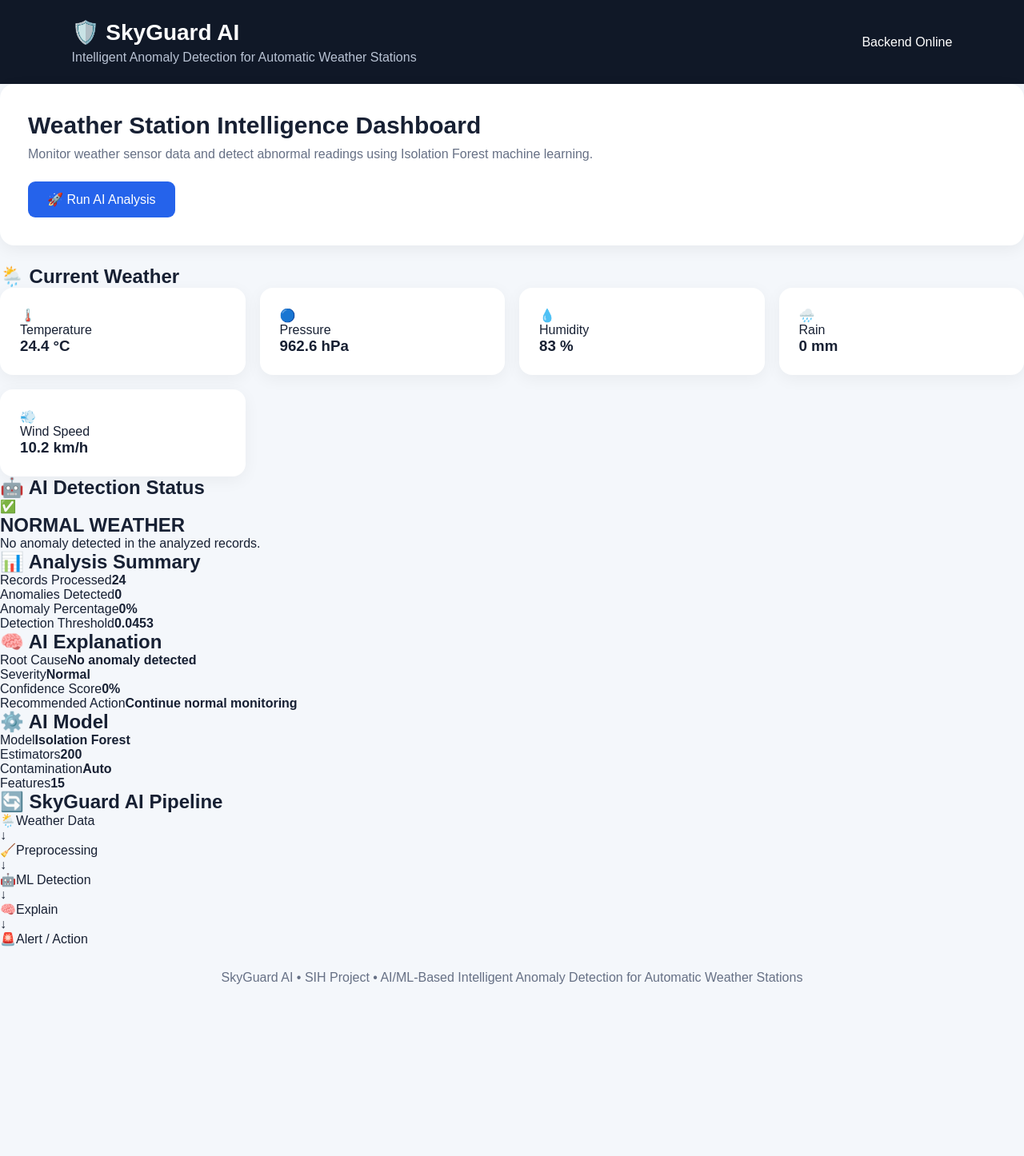
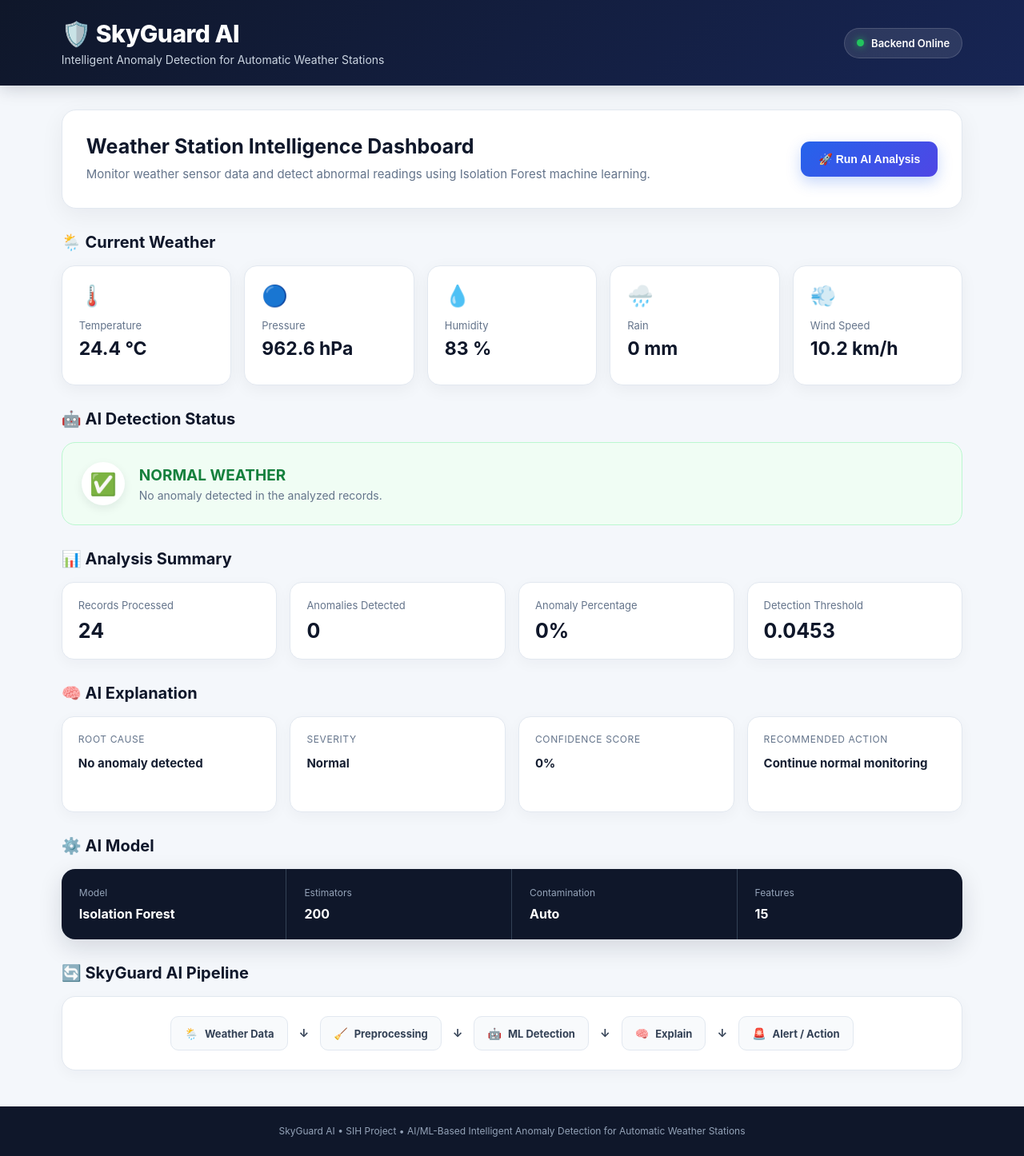
Before and after one commit to shanmugarajan-s/SkyGuard-AI, a React (Vite) app in the folder frontend/: page / in a window 1280 px wide. Shown: the whole page at 80% size. Before the commit the page ends 1262 px from the top, so only its background shows below. Built offline with nearby package versions, Linux system fonts and the light colour scheme.

Commit message:
Improve SkyGuard AI dashboard UI

```diff
--- a/frontend/src/style.css
+++ b/frontend/src/style.css
@@ -1,3 +1,7 @@
+/* =========================================================
+   SKYGUARD AI - PROFESSIONAL DASHBOARD
+   ========================================================= */
+
 * {
   box-sizing: border-box;
   margin: 0;
@@ -5,211 +9,669 @@
 }
 
 body {
-  font-family: Arial, Helvetica, sans-serif;
+  font-family:
+    Inter,
+    -apple-system,
+    BlinkMacSystemFont,
+    "Segoe UI",
+    Roboto,
+    Arial,
+    sans-serif;
+
   background: #f4f7fb;
   color: #172033;
+  min-height: 100vh;
 }
+
+/* =========================================================
+   MAIN APP
+   ========================================================= */
 
 .app {
   min-height: 100vh;
 }
 
-header {
-  background: #101827;
+/* =========================================================
+   HEADER
+   ========================================================= */
+
+.header {
+  background: linear-gradient(
+    135deg,
+    #0f172a,
+    #172554
+  );
+
   color: white;
-  padding: 24px 7%;
+
+  padding: 24px 6%;
+
   display: flex;
+  align-items: center;
   justify-content: space-between;
-  align-items: center;
+
+  gap: 20px;
+
+  box-shadow:
+    0 4px 20px rgba(15, 23, 42, 0.18);
 }
 
-header h1 {
-  font-size: 28px;
-  margin-bottom: 6px;
+.header h1 {
+  font-size: 30px;
+  font-weight: 800;
+  letter-spacing: -0.5px;
 }
 
-header p {
-  color: #b9c3d4;
-}
-
-.live {
-  display: flex;
-  align-items: center;
-  gap: 8px;
+.header p {
+  margin-top: 6px;
+  color: #cbd5e1;
   font-size: 14px;
 }
 
-.live span {
-  width: 10px;
-  height: 10px;
-  background: #22c55e;
-  border-radius: 50%;
+.system-status {
+  display: flex;
+  align-items: center;
+  gap: 9px;
+
+  background: rgba(255, 255, 255, 0.1);
+
+  border: 1px solid rgba(255, 255, 255, 0.15);
+
+  padding: 10px 15px;
+
+  border-radius: 999px;
+
+  font-size: 13px;
+  font-weight: 600;
 }
 
-main {
-  width: 86%;
-  max-width: 1200px;
-  margin: 40px auto;
+.status-dot {
+  width: 9px;
+  height: 9px;
+
+  background: #22c55e;
+
+  border-radius: 50%;
+
+  box-shadow: 0 0 10px rgba(34, 197, 94, 0.8);
 }
 
+/* =========================================================
+   HERO
+   ========================================================= */
+
 .hero {
+  margin: 30px auto;
+
+  width: 88%;
+  max-width: 1400px;
+
   background: white;
-  padding: 35px;
+
   border-radius: 18px;
-  margin-bottom: 25px;
-  box-shadow: 0 5px 20px rgba(0, 0, 0, 0.06);
+
+  padding: 30px;
+
+  display: flex;
+
+  align-items: center;
+
+  justify-content: space-between;
+
+  gap: 30px;
+
+  border: 1px solid #e2e8f0;
+
+  box-shadow:
+    0 8px 30px rgba(15, 23, 42, 0.06);
 }
 
 .hero h2 {
-  font-size: 30px;
-  margin-bottom: 10px;
+  font-size: 25px;
+
+  color: #0f172a;
+
+  margin-bottom: 8px;
 }
 
 .hero p {
-  color: #667085;
-  margin-bottom: 25px;
+  color: #64748b;
+
+  font-size: 15px;
+
+  line-height: 1.6;
 }
 
-button {
-  background: #2563eb;
+/* =========================================================
+   ANALYZE BUTTON
+   ========================================================= */
+
+.analyze-button {
+  border: none;
+
+  background: linear-gradient(
+    135deg,
+    #2563eb,
+    #4f46e5
+  );
+
   color: white;
-  border: none;
-  padding: 13px 24px;
-  border-radius: 9px;
-  font-size: 16px;
+
+  padding: 14px 22px;
+
+  border-radius: 11px;
+
+  font-size: 14px;
+
+  font-weight: 700;
+
   cursor: pointer;
+
+  white-space: nowrap;
+
+  box-shadow:
+    0 7px 18px rgba(37, 99, 235, 0.25);
+
+  transition:
+    transform 0.2s ease,
+    box-shadow 0.2s ease;
 }
 
-button:hover {
-  background: #1d4ed8;
+.analyze-button:hover {
+  transform: translateY(-2px);
+
+  box-shadow:
+    0 10px 24px rgba(37, 99, 235, 0.32);
 }
 
-button:disabled {
-  opacity: 0.6;
+.analyze-button:disabled {
+  opacity: 0.65;
+
   cursor: not-allowed;
+
+  transform: none;
 }
 
-.status-card {
-  background: white;
-  border-radius: 18px;
-  padding: 25px;
-  display: flex;
-  align-items: center;
-  gap: 20px;
-  margin-bottom: 25px;
-  box-shadow: 0 5px 20px rgba(0, 0, 0, 0.06);
+/* =========================================================
+   SECTION
+   ========================================================= */
+
+.section {
+  width: 88%;
+
+  max-width: 1400px;
+
+  margin: 30px auto;
 }
 
-.status-icon {
-  width: 55px;
-  height: 55px;
-  border-radius: 50%;
-  display: flex;
-  align-items: center;
-  justify-content: center;
-  font-size: 28px;
+.section > h2 {
+  font-size: 20px;
+
+  color: #0f172a;
+
+  margin-bottom: 17px;
 }
 
-.safe {
-  background: #dcfce7;
-  color: #15803d;
-}
-
-.danger {
-  background: #fee2e2;
-  color: #dc2626;
-}
-
-.status-card h2 {
-  margin-bottom: 5px;
-}
-
-.status-card p {
-  color: #667085;
-}
+/* =========================================================
+   WEATHER CARDS
+   ========================================================= */
 
 .cards {
   display: grid;
-  grid-template-columns: repeat(4, 1fr);
-  gap: 18px;
+
+  grid-template-columns:
+    repeat(5, minmax(0, 1fr));
+
+  gap: 16px;
 }
 
 .card {
   background: white;
-  padding: 25px;
+
+  border: 1px solid #e2e8f0;
+
   border-radius: 16px;
-  box-shadow: 0 5px 20px rgba(0, 0, 0, 0.05);
+
+  padding: 21px;
+
+  min-height: 150px;
+
+  box-shadow:
+    0 5px 20px rgba(15, 23, 42, 0.05);
+
+  transition:
+    transform 0.2s ease,
+    box-shadow 0.2s ease;
 }
 
-.card span {
+.card:hover {
+  transform: translateY(-4px);
+
+  box-shadow:
+    0 10px 25px rgba(15, 23, 42, 0.1);
+}
+
+.card-icon {
+  font-size: 26px;
+
+  margin-bottom: 14px;
+}
+
+.card p {
+  color: #64748b;
+
+  font-size: 13px;
+
+  margin-bottom: 7px;
+}
+
+.card h3 {
+  color: #0f172a;
+
+  font-size: 23px;
+
+  font-weight: 750;
+}
+
+/* =========================================================
+   AI DETECTION
+   ========================================================= */
+
+.detection {
+  display: flex;
+
+  align-items: center;
+
+  gap: 18px;
+
+  padding: 24px;
+
+  border-radius: 17px;
+
+  border: 1px solid;
+
+  transition: 0.2s ease;
+}
+
+.detection.normal {
+  background: #f0fdf4;
+
+  border-color: #bbf7d0;
+}
+
+.detection.anomaly {
+  background: #fff7ed;
+
+  border-color: #fed7aa;
+}
+
+.detection-icon {
+  width: 54px;
+
+  height: 54px;
+
+  display: flex;
+
+  align-items: center;
+
+  justify-content: center;
+
+  border-radius: 50%;
+
+  background: white;
+
+  font-size: 27px;
+
+  box-shadow:
+    0 4px 12px rgba(15, 23, 42, 0.08);
+}
+
+.detection h2 {
+  font-size: 19px;
+
+  margin-bottom: 5px;
+}
+
+.detection.normal h2 {
+  color: #15803d;
+}
+
+.detection.anomaly h2 {
+  color: #c2410c;
+}
+
+.detection p {
+  color: #64748b;
+
+  font-size: 14px;
+}
+
+/* =========================================================
+   ANALYSIS STATISTICS
+   ========================================================= */
+
+.stats {
+  display: grid;
+
+  grid-template-columns:
+    repeat(4, minmax(0, 1fr));
+
+  gap: 16px;
+}
+
+.stat {
+  background: white;
+
+  border: 1px solid #e2e8f0;
+
+  border-radius: 15px;
+
+  padding: 20px;
+
+  box-shadow:
+    0 5px 18px rgba(15, 23, 42, 0.04);
+}
+
+.stat span {
   display: block;
-  color: #667085;
+
+  color: #64748b;
+
+  font-size: 13px;
+
+  margin-bottom: 9px;
+}
+
+.stat strong {
+  color: #0f172a;
+
+  font-size: 25px;
+}
+
+/* =========================================================
+   AI EXPLANATION
+   ========================================================= */
+
+.explanation {
+  display: grid;
+
+  grid-template-columns:
+    repeat(4, minmax(0, 1fr));
+
+  gap: 16px;
+}
+
+.explanation > div {
+  background: white;
+
+  border: 1px solid #e2e8f0;
+
+  border-radius: 15px;
+
+  padding: 20px;
+
+  min-height: 120px;
+
+  box-shadow:
+    0 5px 18px rgba(15, 23, 42, 0.04);
+}
+
+.explanation span {
+  display: block;
+
+  color: #64748b;
+
+  font-size: 12px;
+
+  text-transform: uppercase;
+
+  letter-spacing: 0.6px;
+
   margin-bottom: 12px;
 }
 
-.card strong {
-  font-size: 28px;
+.explanation strong {
+  color: #172033;
+
+  font-size: 15px;
+
+  line-height: 1.5;
 }
 
-.details {
-  margin-top: 25px;
-  background: white;
-  padding: 28px;
-  border-radius: 18px;
-  box-shadow: 0 5px 20px rgba(0, 0, 0, 0.05);
+/* =========================================================
+   MODEL INFORMATION
+   ========================================================= */
+
+.model-box {
+  display: grid;
+
+  grid-template-columns:
+    repeat(4, minmax(0, 1fr));
+
+  background: #0f172a;
+
+  border-radius: 17px;
+
+  overflow: hidden;
+
+  box-shadow:
+    0 10px 30px rgba(15, 23, 42, 0.14);
 }
 
-.details h2 {
-  margin-bottom: 20px;
+.model-box > div {
+  padding: 22px;
+
+  border-right: 1px solid #334155;
 }
 
-.row {
-  display: flex;
-  justify-content: space-between;
-  padding: 14px 0;
-  border-bottom: 1px solid #e5e7eb;
+.model-box > div:last-child {
+  border-right: none;
 }
 
-.row:last-child {
-  border-bottom: none;
+.model-box span {
+  display: block;
+
+  color: #94a3b8;
+
+  font-size: 12px;
+
+  margin-bottom: 9px;
 }
 
-.row span {
-  color: #667085;
+.model-box strong {
+  color: white;
+
+  font-size: 16px;
 }
 
-.error {
-  background: #fee2e2;
-  color: #991b1b;
-  padding: 18px;
-  border-radius: 10px;
-  margin-bottom: 20px;
+/* =========================================================
+   PIPELINE
+   ========================================================= */
+
+.pipeline {
+  background: white;
+
+  border: 1px solid #e2e8f0;
+
+  border-radius: 17px;
+
+  padding: 24px;
+
+  display: flex;
+
+  align-items: center;
+
+  justify-content: center;
+
+  gap: 14px;
+
+  flex-wrap: wrap;
+
+  box-shadow:
+    0 5px 18px rgba(15, 23, 42, 0.04);
 }
 
-footer {
-  text-align: center;
-  padding: 30px;
-  color: #667085;
+.pipeline > div {
+  display: flex;
+
+  align-items: center;
+
+  gap: 8px;
+
+  font-weight: 700;
+
+  color: #334155;
+
+  font-size: 14px;
 }
 
-@media (max-width: 800px) {
-  header {
+.pipeline > div:not(:nth-child(even)) {
+  background: #f8fafc;
+
+  border: 1px solid #e2e8f0;
+
+  padding: 12px 16px;
+
+  border-radius: 10px;
+}
+
+.pipeline span {
+  font-size: 13px;
+}
+
+/* =========================================================
+   FOOTER
+   ========================================================= */
+
+footer {
+  margin-top: 45px;
+
+  background: #0f172a;
+
+  color: #94a3b8;
+
+  text-align: center;
+
+  padding: 22px;
+
+  font-size: 12px;
+
+  line-height: 1.5;
+}
+
+/* =========================================================
+   TABLET
+   ========================================================= */
+
+@media (max-width: 1100px) {
+
+  .cards {
+    grid-template-columns:
+      repeat(3, minmax(0, 1fr));
+  }
+
+  .stats,
+  .explanation {
+    grid-template-columns:
+      repeat(2, minmax(0, 1fr));
+  }
+
+}
+
+/* =========================================================
+   MOBILE
+   ========================================================= */
+
+@media (max-width: 700px) {
+
+  .header {
     flex-direction: column;
+
     align-items: flex-start;
-    gap: 15px;
+
+    padding: 20px 5%;
+  }
+
+  .header h1 {
+    font-size: 25px;
+  }
+
+  .hero {
+    width: 92%;
+
+    flex-direction: column;
+
+    align-items: flex-start;
+
+    padding: 23px;
+  }
+
+  .hero h2 {
+    font-size: 21px;
+  }
+
+  .analyze-button {
+    width: 100%;
+  }
+
+  .section {
+    width: 92%;
   }
 
   .cards {
-    grid-template-columns: repeat(2, 1fr);
+    grid-template-columns:
+      repeat(2, minmax(0, 1fr));
   }
+
+  .stats,
+  .explanation {
+    grid-template-columns:
+      1fr;
+  }
+
+  .model-box {
+    grid-template-columns:
+      1fr 1fr;
+  }
+
+  .model-box > div:nth-child(2) {
+    border-right: none;
+  }
+
+  .model-box > div {
+    border-bottom: 1px solid #334155;
+  }
+
+  .pipeline {
+    flex-direction: column;
+  }
+
+  .pipeline > div:nth-child(even) {
+    transform: rotate(90deg);
+  }
+
 }
 
-@media (max-width: 500px) {
+/* =========================================================
+   SMALL MOBILE
+   ========================================================= */
+
+@media (max-width: 450px) {
+
   .cards {
     grid-template-columns: 1fr;
   }
 
-  main {
-    width: 92%;
+  .model-box {
+    grid-template-columns: 1fr;
   }
+
+  .model-box > div {
+    border-right: none;
+  }
+
+  .header {
+    padding: 18px 5%;
+  }
+
 }
```
